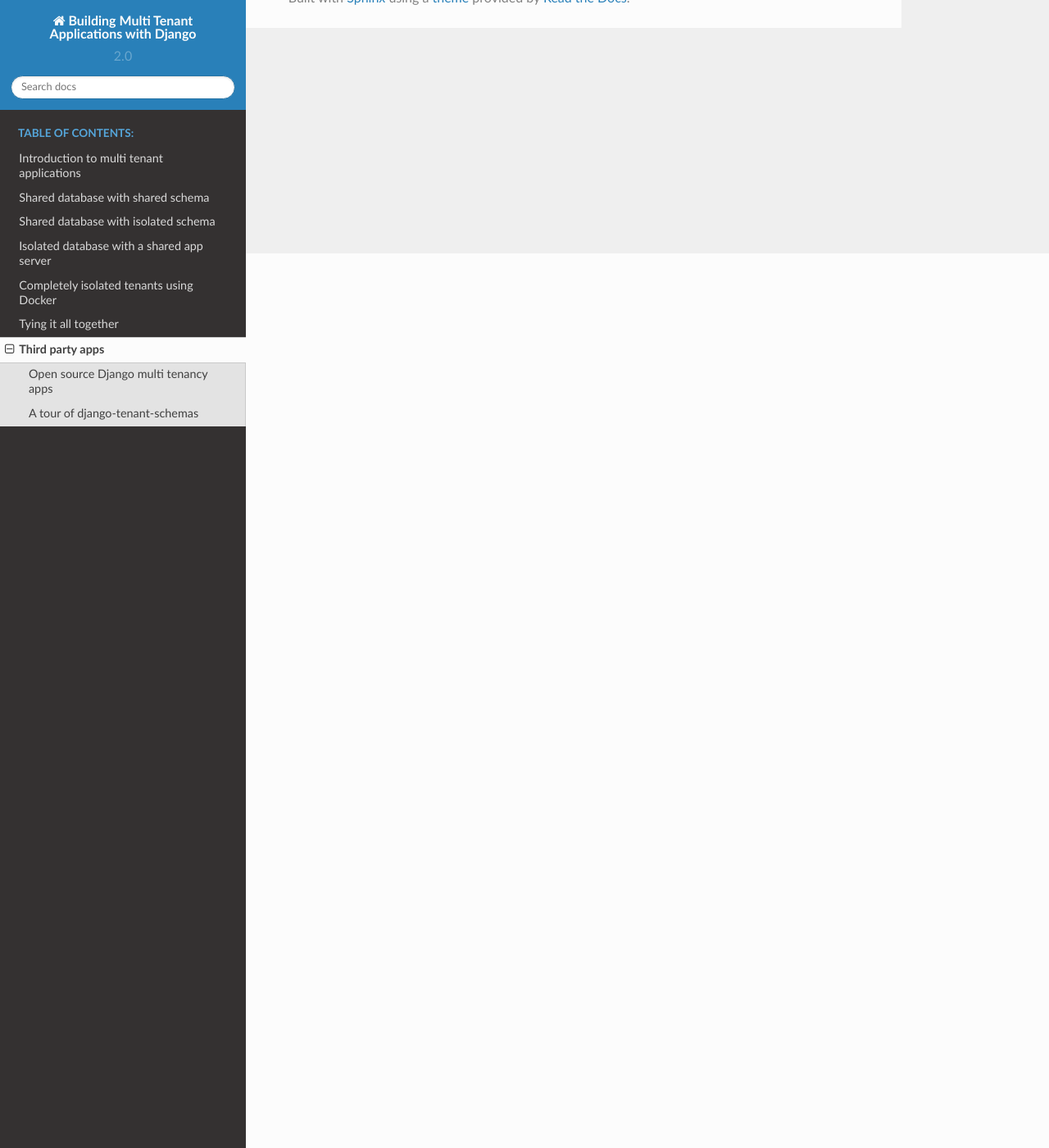
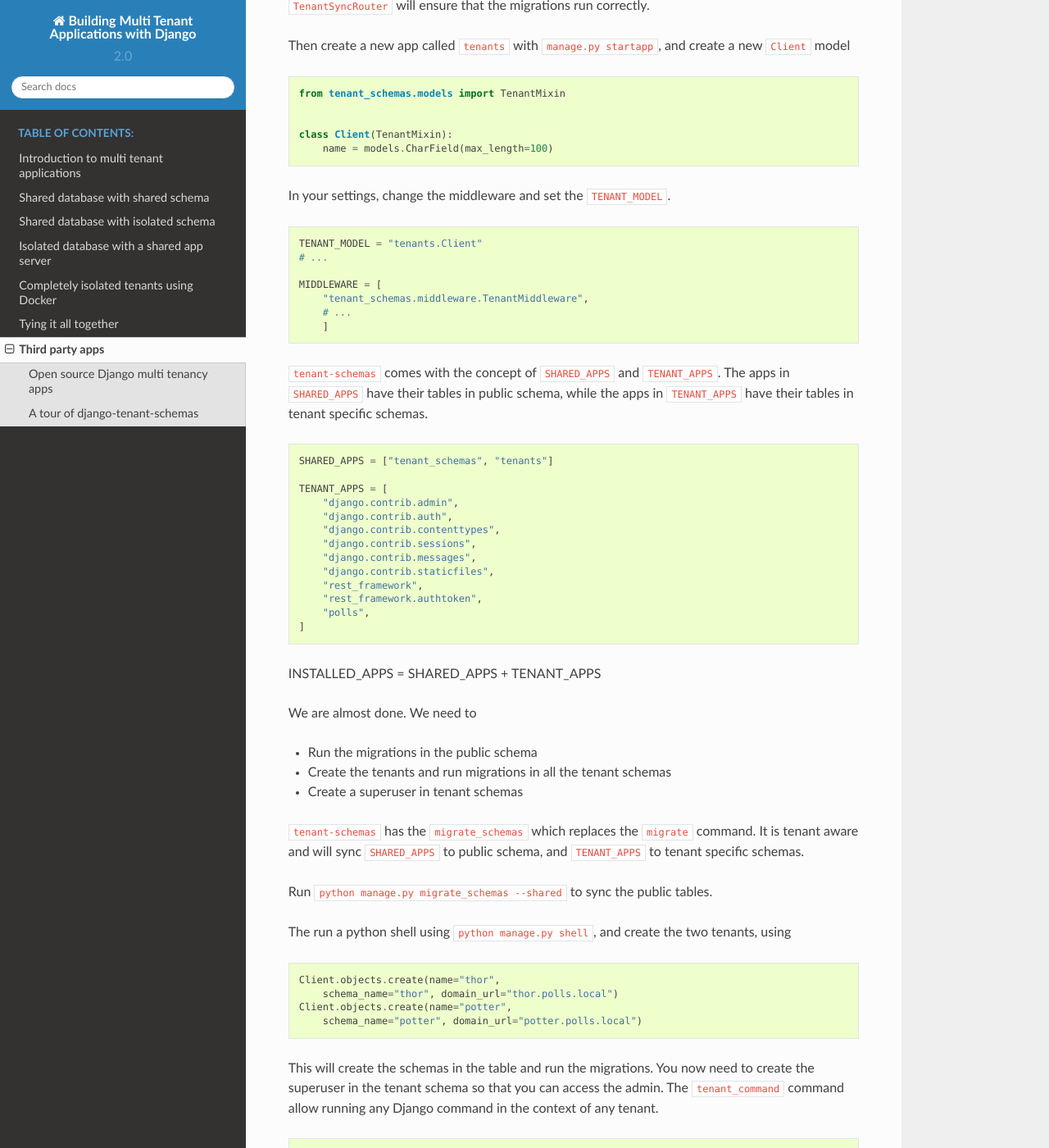
Before and after one commit to agiliq/building-multi-tenant-applications-with-django, a Sphinx documentation site: the page built from source/third-party-apps.rst, in a window 1280 px wide and 1400 px high, scrolled down 1091 px. Shown: the whole window at 82% size. Built offline with Sphinx 7.4.7 and the Read the Docs theme 2.0.0, drawn with Linux system fonts in a browser that asks for light colours; some of the changed text lies outside the part shown.

Commit message:
Added to tenant-scheams chapter

```diff
--- a/source/third-party-apps.rst
+++ b/source/third-party-apps.rst
@@ -32,3 +32,83 @@ We will start from our non tenant aware Polls app and add multi tenancy using dj
 Create a new database, and make sure your Django app picks up the new DB by updating the :code:`DATABASE_URL` environment var.
 
 Update your settings to use the tenant-schemas :code:`DATABASE_BACKEND` and tenant-schemas :code:`DATABASE_ROUTERS`
+
+
+.. code-block:: python
+
+    DATABASES["default"]["ENGINE"] = "tenant_schemas.postgresql_backend"
+    # ...
+    DATABASE_ROUTERS = ("tenant_schemas.routers.TenantSyncRouter",)
+
+The :code:`postgresql_backend` will ensure that the connection has the correct :code:`tenant` set, and the :code:`TenantSyncRouter`
+will ensure that the migrations run correctly.
+
+Then create a new app called :code:`tenants` with :code:`manage.py startapp`, and create a new :code:`Client` model
+
+.. code-block:: python
+
+    from tenant_schemas.models import TenantMixin
+
+
+    class Client(TenantMixin):
+        name = models.CharField(max_length=100)
+
+In your settings, change the middleware and set the :code:`TENANT_MODEL`.
+
+.. code-block:: python
+
+    TENANT_MODEL = "tenants.Client"
+    # ...
+
+    MIDDLEWARE = [
+        "tenant_schemas.middleware.TenantMiddleware",
+        # ...
+        ]
+
+:code:`tenant-schemas` comes with the concept of :code:`SHARED_APPS` and :code:`TENANT_APPS`.
+The apps in :code:`SHARED_APPS` have their tables in public schema, while the apps in :code:`TENANT_APPS` have their tables in tenant specific schemas.
+
+
+.. code-block:: python
+
+    SHARED_APPS = ["tenant_schemas", "tenants"]
+
+    TENANT_APPS = [
+        "django.contrib.admin",
+        "django.contrib.auth",
+        "django.contrib.contenttypes",
+        "django.contrib.sessions",
+        "django.contrib.messages",
+        "django.contrib.staticfiles",
+        "rest_framework",
+        "rest_framework.authtoken",
+        "polls",
+    ]
+
+INSTALLED_APPS = SHARED_APPS + TENANT_APPS
+
+We are almost done. We need to
+
+- Run the migrations in the public schema
+- Create the tenants and run migrations in all the tenant schemas
+- Create a superuser in tenant schemas
+
+:code:`tenant-schemas` has the :code:`migrate_schemas` which replaces the :code:`migrate` command.
+It is tenant aware and will sync :code:`SHARED_APPS` to public schema, and :code:`TENANT_APPS` to tenant specific schemas.
+
+Run :code:`python manage.py migrate_schemas --shared` to sync the public tables.
+
+The run a python shell using :code:`python manage.py shell`, and create the two tenants, using
+
+.. code-block:: python
+
+    Client.objects.create(name="thor",
+        schema_name="thor", domain_url="thor.polls.local")
+    Client.objects.create(name="potter",
+        schema_name="potter", domain_url="potter.polls.local")
+
+
+This will create the schemas in the table and run the migrations. You now need to create the superuser in the tenant schema so that you can access the admin.
+The :code:`tenant_command` command allow running any Django command in the context of any tenant.
+
+.. code-block:: python
```
Also changed, not shown: 5 other files.
